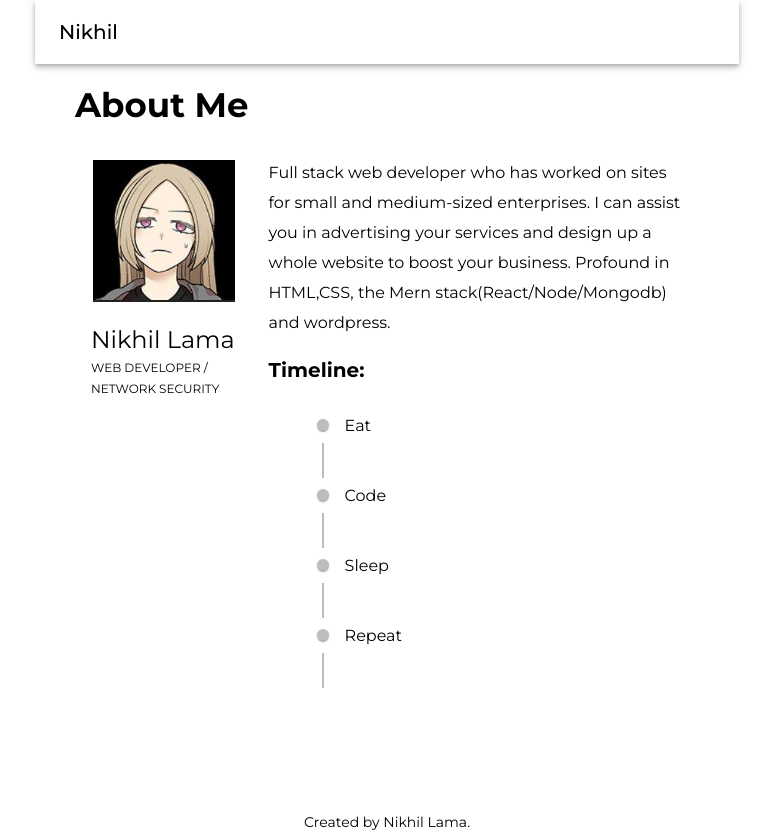
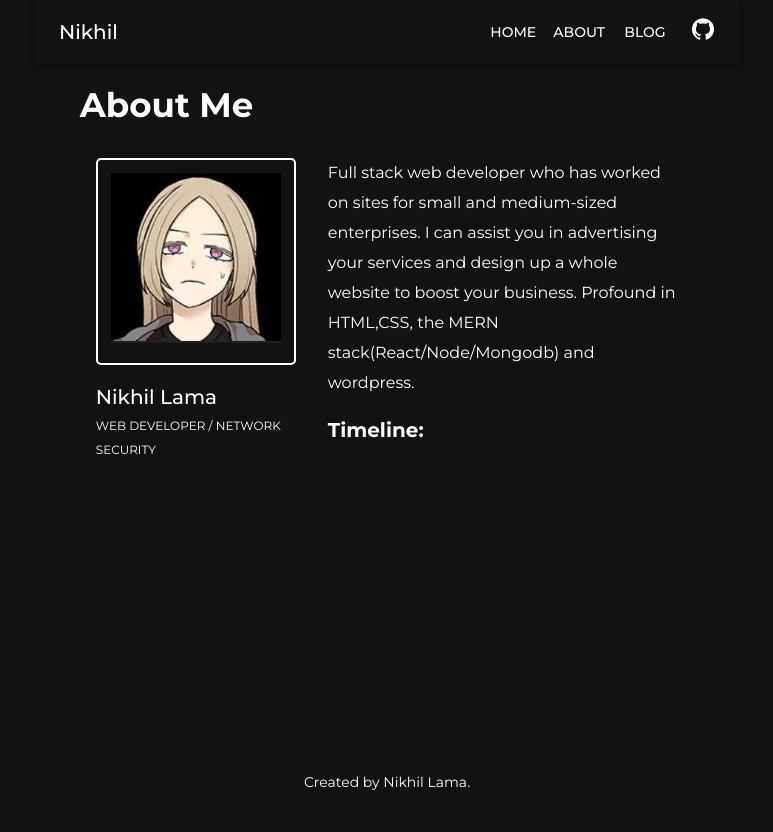
Before and after one commit to Nirvana55/portfolio, a Next.js app: page /about in a window 1280 px wide. Shown: the whole page, without its empty margins (253-1026 px from the left). After the commit the page ends 800 px from the top, so only its background shows below. Built offline with nearby package versions, Linux system fonts and the light colour scheme.

Commit message:
refactor: update design

```diff
--- a/components/Footer.tsx
+++ b/components/Footer/Footer.tsx
@@ -3,7 +3,10 @@ import React from 'react';
 
 const Footer = () => {
 	return (
-		<Box component='footer' sx={{ marginTop: 12 }} textAlign='center'>
+		<Box
+			sx={{ marginTop: 'auto', marginBottom: 1 }}
+			component='footer'
+			textAlign='center'>
 			<Typography variant='body2'>Created by Nikhil Lama.</Typography>
 		</Box>
 	);
--- a/components/Layout.tsx
+++ b/components/Layout.tsx
@@ -6,7 +6,18 @@ interface LayoutProps {
 }
 
 const Layout: FC<LayoutProps> = ({ children }) => {
-	return <Box sx={{ width: '55%', m: '0 auto' }}>{children}</Box>;
+	return (
+		<Box
+			sx={{
+				width: '55%',
+				m: '0 auto',
+				minHeight: '100vh',
+				display: 'flex',
+				flexDirection: 'column',
+			}}>
+			{children}
+		</Box>
+	);
 };
 
 export default Layout;
--- a/config/theme.ts
+++ b/config/theme.ts
@@ -1,6 +1,9 @@
 import { createTheme } from '@mui/material';
 
 export const theme = createTheme({
+	palette: {
+		mode: 'dark',
+	},
 	typography: {
 		fontFamily: "'Montserrat', sans-serif;",
 	},
--- a/pages/_app.tsx
+++ b/pages/_app.tsx
@@ -1,8 +1,8 @@
-import { Box, ThemeProvider } from '@mui/material';
+import { Box, CssBaseline, ThemeProvider } from '@mui/material';
 import { AppProps } from 'next/app';
-import Footer from '../components/Footer';
+import Footer from '../components/Footer/Footer';
 import Layout from '../components/Layout';
-import NavBar from '../components/Navbar';
+import NavBar from '../components/Navbar/Navbar';
 import { theme } from '../config/theme';
 import '../styles/globals.css';
 
@@ -10,11 +10,10 @@ export default function MyApp({ Component, pageProps }: AppProps) {
 	return (
 		<>
 			<ThemeProvider theme={theme}>
+				<CssBaseline />
 				<Layout>
 					<NavBar />
-					<Box sx={{ height: '79vh' }}>
-						<Component {...pageProps} />
-					</Box>
+					<Component {...pageProps} />
 					<Footer />
 				</Layout>
 			</ThemeProvider>
--- a/pages/about.tsx
+++ b/pages/about.tsx
@@ -2,25 +2,25 @@ import { Box, Typography } from '@mui/material';
 import Image from 'next/image';
 import React from 'react';
 import Nirvana from '../public/nirvana.jpg';
-import Timeline from '@mui/lab/Timeline';
-import TimelineItem from '@mui/lab/TimelineItem';
-import TimelineSeparator from '@mui/lab/TimelineSeparator';
-import TimelineConnector from '@mui/lab/TimelineConnector';
-import TimelineContent from '@mui/lab/TimelineContent';
-import TimelineDot from '@mui/lab/TimelineDot';
 
 const About = () => {
 	return (
-		<Box sx={{ pl: '2.5rem', pr: '2.5rem' }}>
+		<Box sx={{ pl: '2.8rem', pr: '2.8rem' }}>
 			<Typography marginTop={0.5} variant='h4' fontWeight='bold'>
 				About Me
 			</Typography>
 			<Box display='flex' sx={{ p: '2rem 1rem' }}>
-				<Box width={750} sx={{}}>
-					<Box sx={{ border: '2px solid white', borderRadius: '5px' }}>
-						<Image src={Nirvana} alt='Nirvana' />
+				<Box width={750}>
+					<Box
+						sx={{
+							border: '2px solid white',
+							padding: '0.8rem',
+							width: '200px',
+							borderRadius: '5px',
+						}}>
+						<Image src={Nirvana} height={200} width={200} alt='Nirvana' />
 					</Box>
-					<Typography marginTop='1rem' variant='h5'>
+					<Typography marginTop='1rem' variant='h6'>
 						Nikhil Lama
 					</Typography>
 					<Typography marginTop='1rem' variant='caption'>
@@ -33,49 +33,12 @@ const About = () => {
 						Full stack web developer who has worked on sites for small and
 						medium-sized enterprises. I can assist you in advertising your
 						services and design up a whole website to boost your business.
-						Profound in HTML,CSS, the Mern stack(React/Node/Mongodb) and
+						Profound in HTML,CSS, the MERN stack(React/Node/Mongodb) and
 						wordpress.
 					</Typography>
 					<Typography variant='h6' fontWeight='bold' marginTop={2}>
 						Timeline:
 					</Typography>
-					<Box>
-						<Timeline
-							sx={{ alignItems: 'flex-start' }}
-							position='right'
-							nonce={undefined}
-							onResize={undefined}
-							onResizeCapture={undefined}>
-							<TimelineItem>
-								<TimelineSeparator>
-									<TimelineDot />
-									<TimelineConnector />
-								</TimelineSeparator>
-								<TimelineContent>Eat</TimelineContent>
-							</TimelineItem>
-							<TimelineItem>
-								<TimelineSeparator>
-									<TimelineDot />
-									<TimelineConnector />
-								</TimelineSeparator>
-								<TimelineContent>Code</TimelineContent>
-							</TimelineItem>
-							<TimelineItem>
-								<TimelineSeparator>
-									<TimelineDot />
-									<TimelineConnector />
-								</TimelineSeparator>
-								<TimelineContent>Sleep</TimelineContent>
-							</TimelineItem>
-							<TimelineItem>
-								<TimelineSeparator>
-									<TimelineDot />
-									<TimelineConnector />
-								</TimelineSeparator>
-								<TimelineContent>Repeat</TimelineContent>
-							</TimelineItem>
-						</Timeline>
-					</Box>
 				</Box>
 			</Box>
 		</Box>
--- a/styles/globals.css
+++ b/styles/globals.css
@@ -2,8 +2,6 @@ html,
 body {
 	padding: 0;
 	margin: 0;
-	font-family: -apple-system, BlinkMacSystemFont, Segoe UI, Roboto, Oxygen,
-		Ubuntu, Cantarell, Fira Sans, Droid Sans, Helvetica Neue, sans-serif;
 }
 
 a {
```
Also changed, not shown: components/Content.tsx (+17 -9 lines), pages/blog.tsx (+12 -2 lines), styles/Home.module.css (deleted, +0 -129 lines), components/Footer/styles.ts (added), components/Navbar/Navbar.tsx (renamed from components/Navbar.tsx), components/Navbar/style.ts (added), public/work_in_progress.svg (added).
